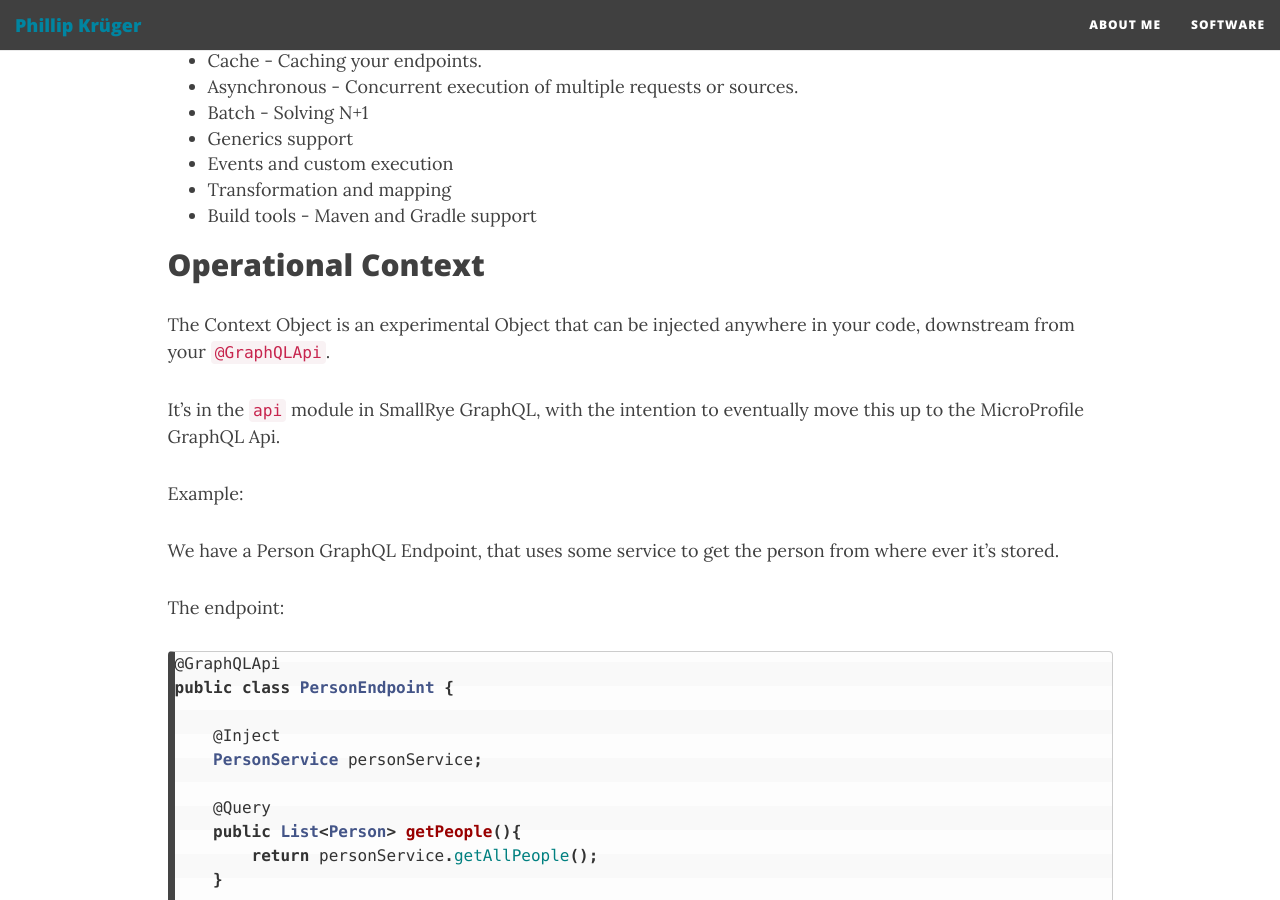
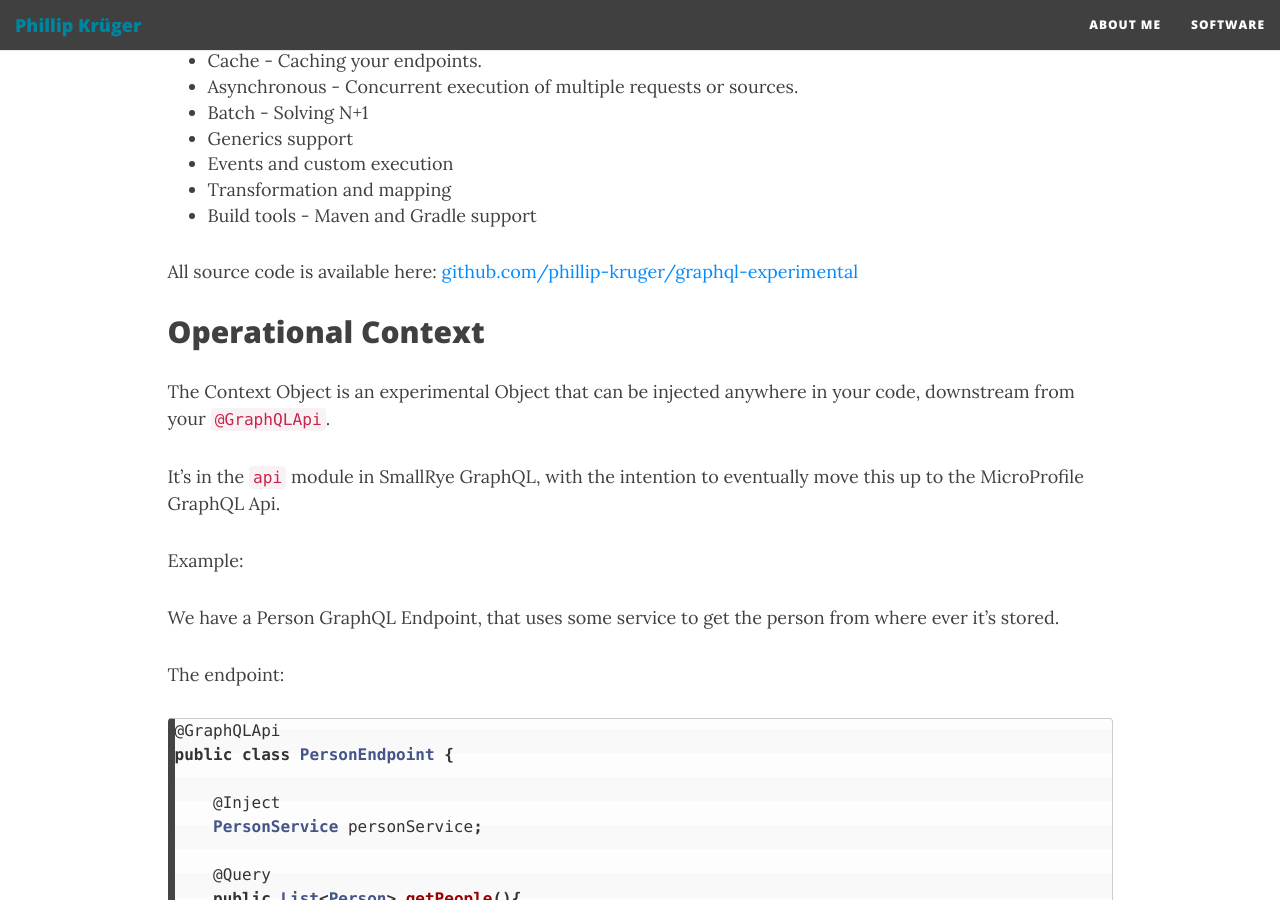
Before and after one commit to phillip-kruger/phillip-kruger.github.io, a Jekyll site: the page built from _posts/2020-10-19-experimental_graphql.md, in a window 1280 px wide and 900 px high, scrolled down 692 px. Built offline with Jekyll 4.4.1, drawn with Linux system fonts in a browser that asks for light colours; nearby versions of some CDN libraries; comment, search, counter and statistics services are not loaded.

Commit message:
New blog post

```diff
--- a/_posts/2020-10-19-experimental_graphql.md
+++ b/_posts/2020-10-19-experimental_graphql.md
@@ -17,6 +17,8 @@ We will look at the following:
 * Events and custom execution
 * Transformation and mapping
 * Build tools - Maven and Gradle support
+
+All source code is available here: [github.com/phillip-kruger/graphql-experimental](https://github.com/phillip-kruger/graphql-experimental)
 
 ## Operational Context
 
```
